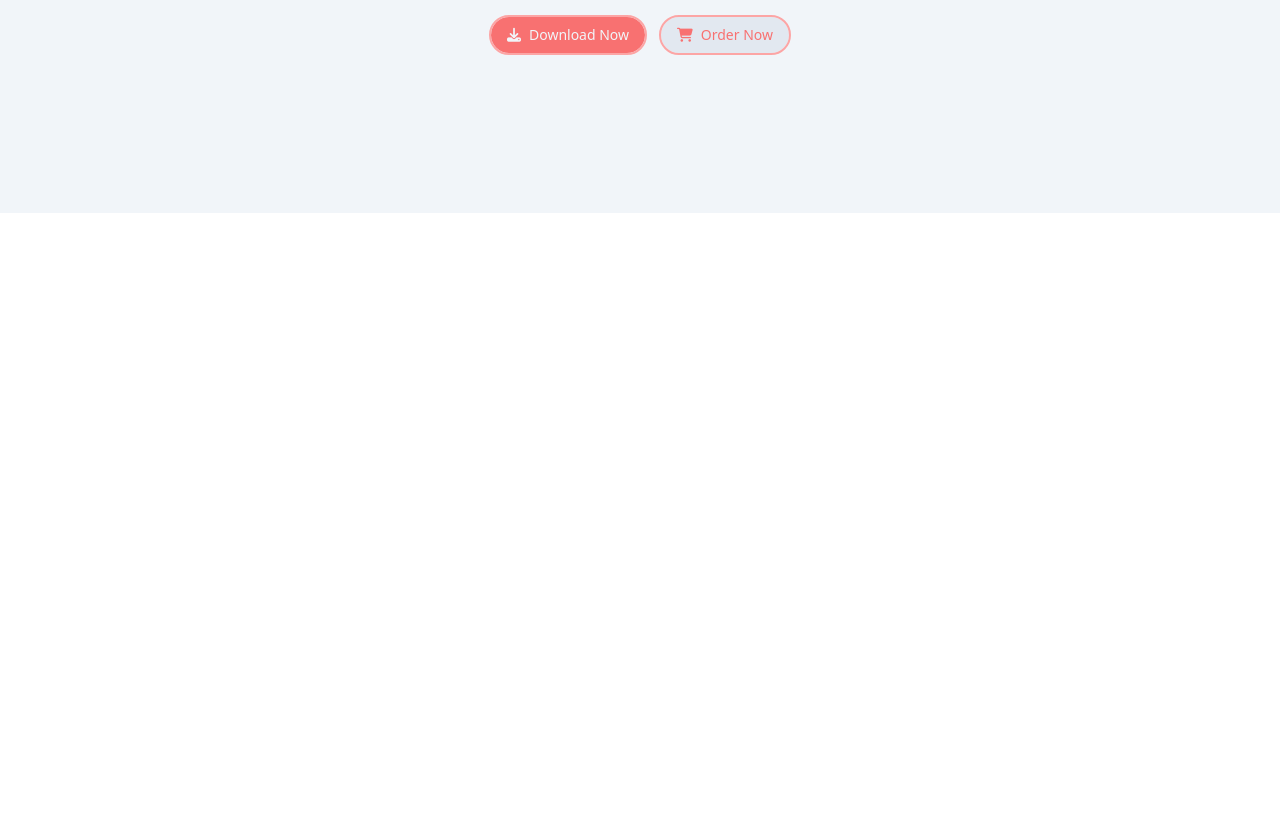
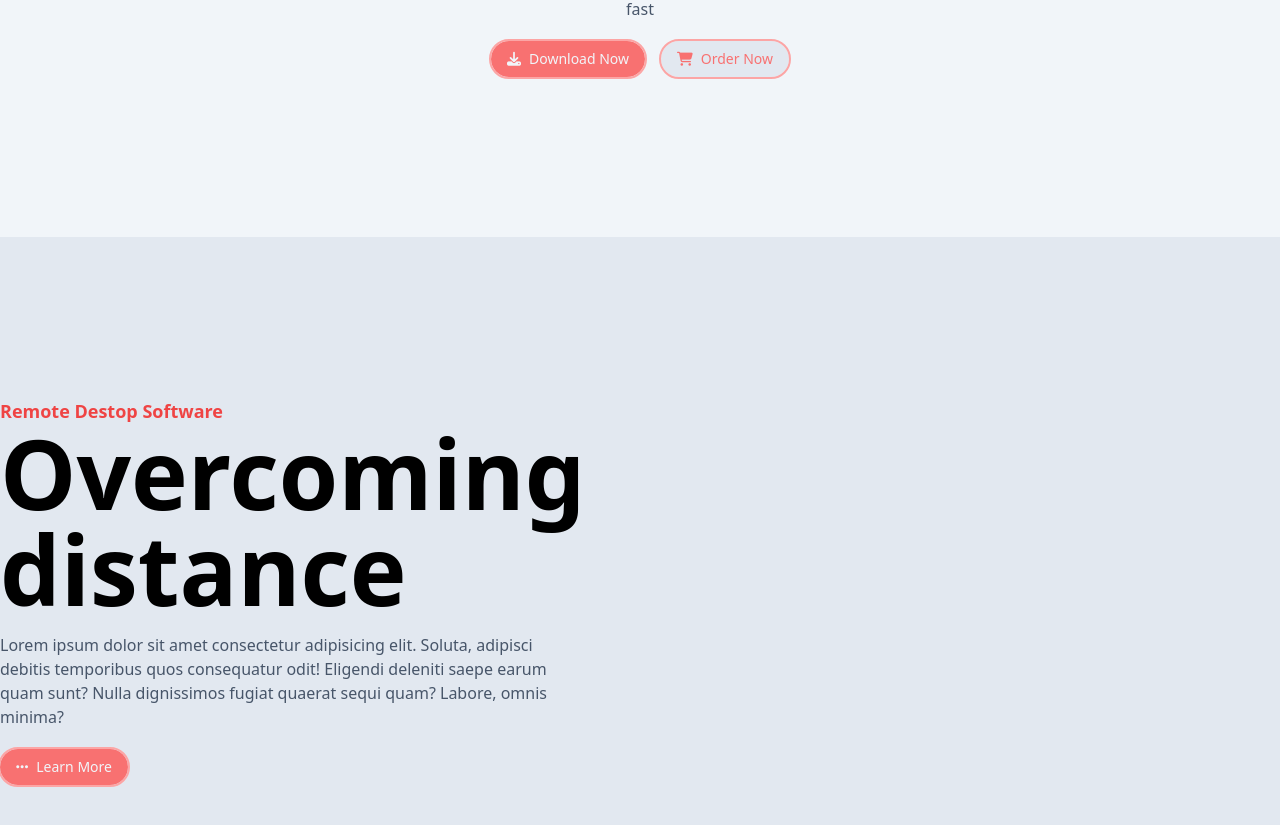
Before and after one commit to RarJar/Tailwind-Remote-Desktop-Website-Template, a website: page src/index.html in a window 1280 px wide. Shown: the part 355-1180 px from the top of the page. Before the commit the page ends 800 px from the top, so only its background shows below. Drawn offline with Linux system fonts and the light colour scheme.

Commit message:
Why_Section

```diff
--- a/src/index.html
+++ b/src/index.html
@@ -58,7 +58,7 @@
         <!-- Start Home -->
         <section class="bg-slate-100 py-40">
             <div class="container mx-auto text-center space-y-5">
-                <span class="text-6xl md:text-7xl font-semibold">Access.<span class="text-red-500">Now.</span> </span>
+                <span class="text-6xl md:text-8xl font-semibold">Access.<span class="text-red-500">Now.</span> </span>
 
                 <p class="text-slate-600 max-w-sm md:max-w-lg mx-auto">Access only device at any time from anywhere.Always secure and fast</p>
 
@@ -76,6 +76,23 @@
             </div>
         </section>
         <!-- End Home -->
+
+        <!-- Start Why -->
+        <section class="bg-slate-200 py-40">
+            <div class="container flex flex-col justify-center items-center md:justify-start md:items-start mx-auto">
+                <span class="text-lg text-red-500 font-semibold">Remote Destop Software</span>
+
+                <span class="text-6xl md:text-8xl font-semibold max-w-sm mb-4 text-center md:text-start">Overcoming distance</span>
+
+                <p class="text-slate-600 max-w-sm md:max-w-xl mb-5 text-center md:text-start">Lorem ipsum dolor sit amet consectetur adipisicing elit. Soluta, adipisci debitis temporibus quos consequatur odit! Eligendi deleniti saepe earum quam sunt? Nulla dignissimos fugiat quaerat sequi quam? Labore, omnis minima?</p>
+
+                <button class="px-4 py-2 bg-red-400 rounded-3xl text-slate-100 flex items-center outline outline-2 outline-red-300 text-sm">
+                    <i class="fa-solid fa-ellipsis me-2"></i>
+                    Learn More
+                </button>
+            </div>
+        </section>
+        <!-- End Why -->
     </nav>
 
     </nav>
```
Also changed, not shown: dist/output.css.
